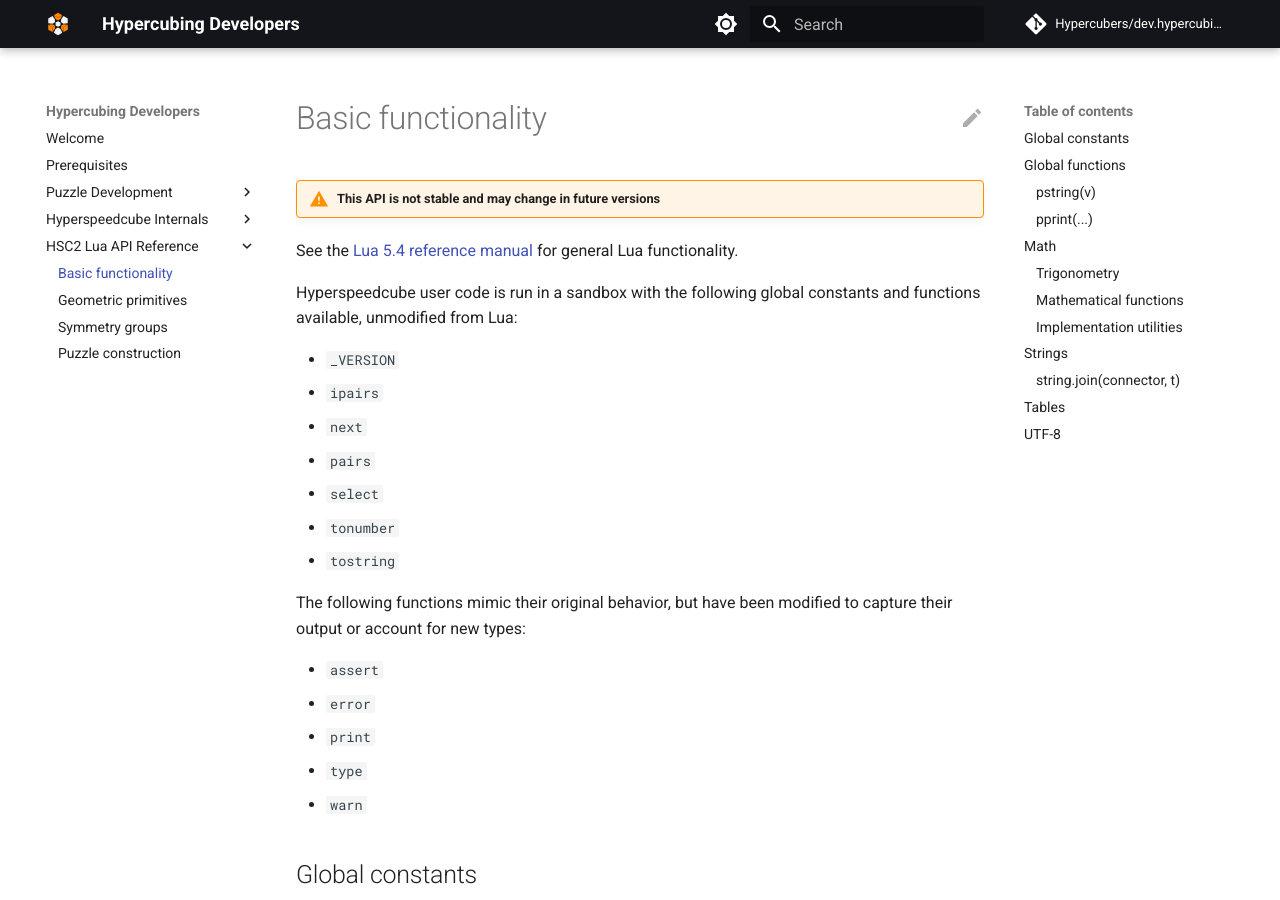
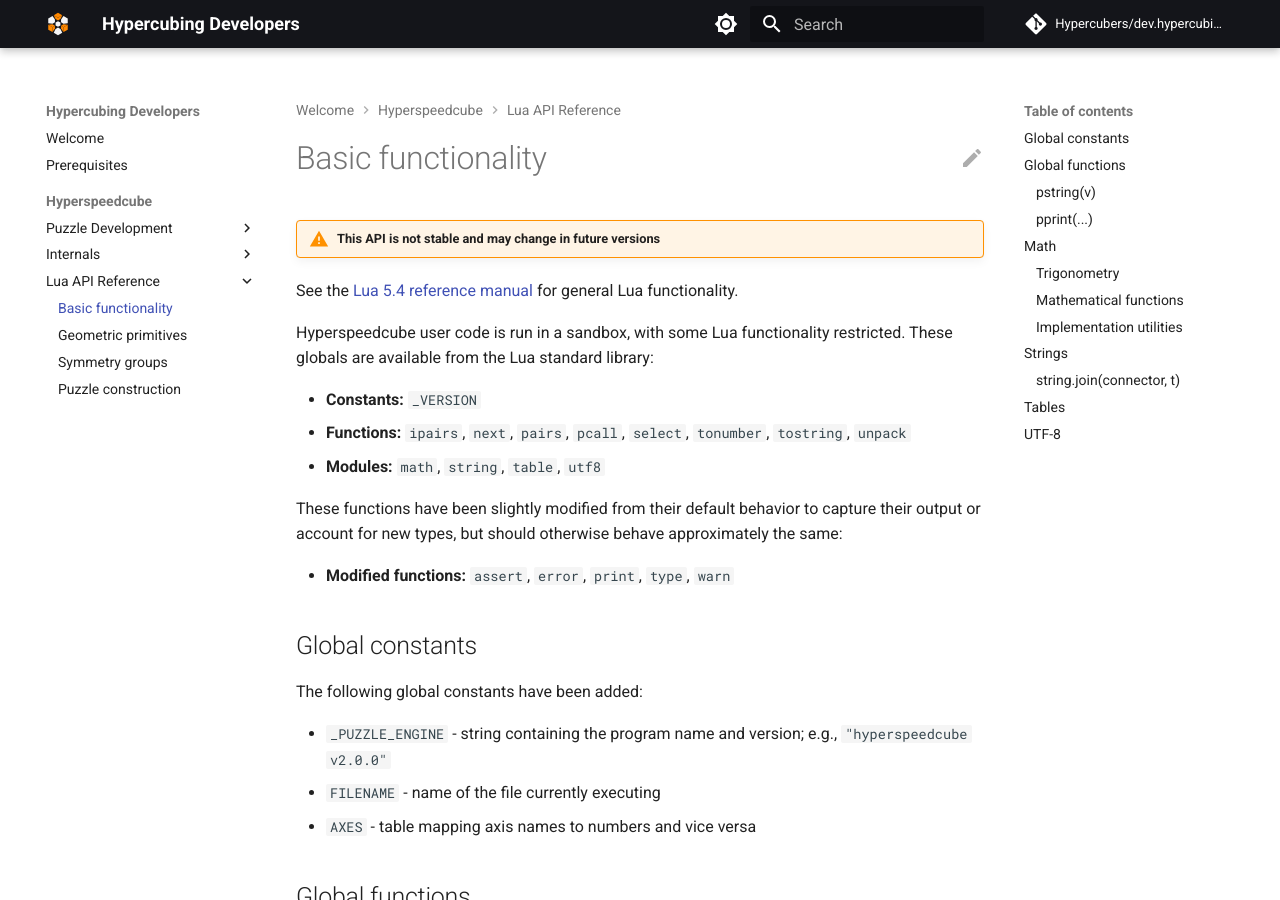
Before and after one commit to Hypercubers/dev.hypercubing.xyz, an MkDocs documentation site: the page built from docs/hsc/lua/basic.md, in a window 1280 px wide and 900 px high. Built offline with MkDocs 1.6.1 and Material for MkDocs 9.7.7, drawn with Linux system fonts in a browser that asks for light colours; comment, search, counter and statistics services are not loaded.

Commit message:
Rework navigation

```diff
--- a/docs/lua/basic.md
+++ b/docs/hsc/lua/basic.md
@@ -4,23 +4,15 @@
 
 See the [Lua 5.4 reference manual](https://www.lua.org/manual/5.4/manual.html) for general Lua functionality.
 
-Hyperspeedcube user code is run in a sandbox with the following global constants and functions available, unmodified from Lua:
+Hyperspeedcube user code is run in a sandbox, with some Lua functionality restricted. These globals are available from the Lua standard library:
 
-- `_VERSION`
-- `ipairs`
-- `next`
-- `pairs`
-- `select`
-- `tonumber`
-- `tostring`
+- **Constants:** `_VERSION`
+- **Functions:** `ipairs`, `next`, `pairs`, `pcall`, `select`, `tonumber`, `tostring`, `unpack`
+- **Modules:** `math`, `string`, `table`, `utf8`
 
-The following functions mimic their original behavior, but have been modified to capture their output or account for new types:
+These functions have been slightly modified from their default behavior to capture their output or account for new types, but should otherwise behave approximately the same:
 
-- `assert`
-- `error`
-- `print`
-- `type`
-- `warn`
+- **Modified functions:** `assert`, `error`, `print`, `type`, `warn`
 
 ## Global constants
 
--- /dev/null
+++ b/docs/hsc/lua/index.md
@@ -0,0 +1 @@
+# Hyperspeedcube Lua API
--- a/mkdocs.yml
+++ b/mkdocs.yml
@@ -30,7 +30,9 @@
     - content.code.copy
     - navigation.footer
     - navigation.instant
+    - navigation.sections
     - navigation.top
+    - navigation.path
   icon:
     edit: material/pencil
 extra:
@@ -73,21 +75,22 @@
 nav:
   - Welcome: index.md
   - Prerequisites: prereqs.md
-  - Puzzle Development:
-    - 1. Introduction: puzzle-dev/index.md
-    - 2. Puzzle Geometry: puzzle-dev/geometry.md
-    - 3. First Steps: puzzle-dev/first-puzzle.md
-  - Hyperspeedcube Internals:
-    - 1. Introduction: internals/index.md
-    - 2. Vectorspace GA: internals/vga.md
-    - 3. Projective GA: internals/pga.md
-    - 4. Conformal GA: internals/cga.md
-    - 5. Slicing: internals/slicing.md
-  - HSC2 Lua API Reference:
-    - lua/basic.md
-    - lua/geometry.md
-    - lua/symmetries.md
-    - lua/puzzles.md
+  - Hyperspeedcube:
+    - Puzzle Development:
+      - 1. Introduction: hsc/puzzle-dev/index.md
+      - 2. Puzzle Geometry: hsc/puzzle-dev/geometry.md
+      - 3. First Steps: hsc/puzzle-dev/first-puzzle.md
+    - Internals:
+      - 1. Introduction: hsc/internals/index.md
+      - 2. Vectorspace GA: hsc/internals/vga.md
+      - 3. Projective GA: hsc/internals/pga.md
+      - 4. Conformal GA: hsc/internals/cga.md
+      - 5. Slicing: hsc/internals/slicing.md
+    - Lua API Reference:
+      - hsc/lua/basic.md
+      - hsc/lua/geometry.md
+      - hsc/lua/symmetries.md
+      - hsc/lua/puzzles.md
 extra_javascript:
   - https://unpkg.com/tablesort@5.3.0/dist/tablesort.min.js
   - javascripts/tablesort.js
```
Also changed, not shown: docs/hsc/puzzle-dev/index.md (added, +11 -0 lines), docs/puzzle-dev/index.md (deleted, +0 -11 lines), docs/hsc/internals/cga.md (renamed from docs/internals/cga.md), docs/hsc/internals/index.md (renamed from docs/internals/index.md), docs/hsc/internals/pga.md (renamed from docs/internals/pga.md), docs/hsc/internals/slicing.md (renamed from docs/internals/slicing.md), docs/hsc/internals/vga.md (renamed from docs/internals/vga.md), docs/hsc/lua/geometry.md (renamed from docs/lua/geometry.md), docs/hsc/lua/puzzles.md (renamed from docs/lua/puzzles.md), docs/hsc/lua/symmetries.md (renamed from docs/lua/symmetries.md), docs/hsc/puzzle-dev/first-puzzle.md (renamed from docs/puzzle-dev/first-puzzle.md), docs/hsc/puzzle-dev/geometry.md (renamed from docs/puzzle-dev/geometry.md).
